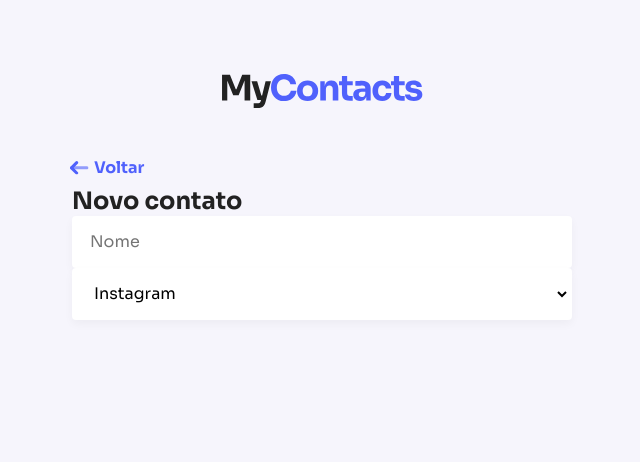
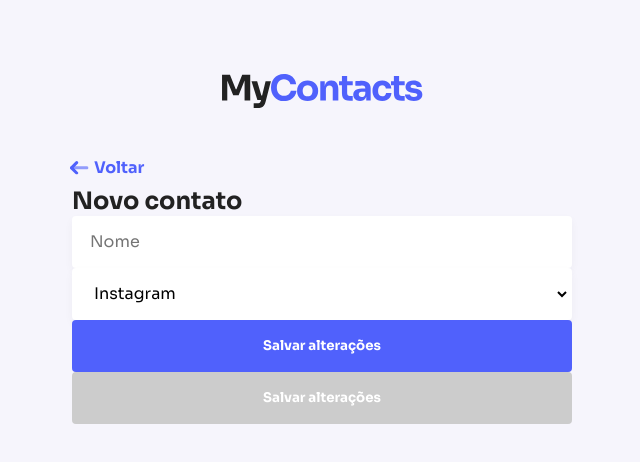
Before and after one commit to gabrielbugarelli/mycontacts, a React (Vite) app in the folder web/: page /new in a window 1280 px wide. Shown: the top 462 px of the page, without its empty margins (318-958 px from the left). Built offline with nearby package versions, Linux system fonts and the light colour scheme.

Commit message:
feat[frontend]: button implementation

```diff
--- /dev/null
+++ b/web/src/components/Button.jsx
@@ -0,0 +1,26 @@
+import styled from 'styled-components';
+
+export const Button = styled.button`
+  width: 100%;
+  height: 52px;
+  border: none;
+  background-color: ${({ theme }) => theme.colors.primary.main};
+  color: #fff;
+  font-weight: bold;
+  border-radius: 4px;
+
+  transition: background 0.2s ease-in;
+
+  &:hover {
+    background-color: ${({ theme }) => theme.colors.primary.light};
+  }
+
+  &:active {
+    background-color: ${({ theme }) => theme.colors.primary.dark};
+  }
+
+  &[disabled] {
+    background: #CCC;
+    cursor: not-allowed;
+  }
+`;
--- a/web/src/pages/NewContact/index.jsx
+++ b/web/src/pages/NewContact/index.jsx
@@ -1,6 +1,7 @@
 import Input from '../../components/Input';
 import Select from '../../components/Select';
 import { PageHeader } from '../../components/PageHeader';
+import { Button } from '../../components/Button';
 
 export function NewContact() {
   return (
@@ -11,6 +12,9 @@ export function NewContact() {
         <option value={1}> Instagram </option>
         <option value={2}> Tiktok </option>
       </Select>
+
+      <Button type="button"> Salvar alterações </Button>
+      <Button type="button" disabled> Salvar alterações </Button>
     </>
   );
 }
```
